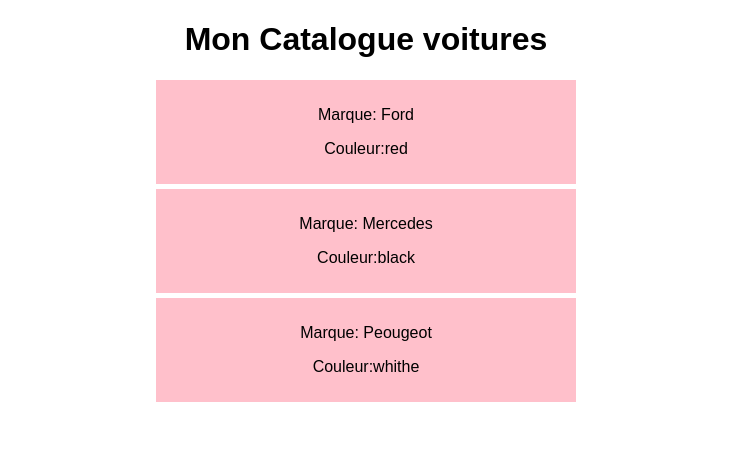
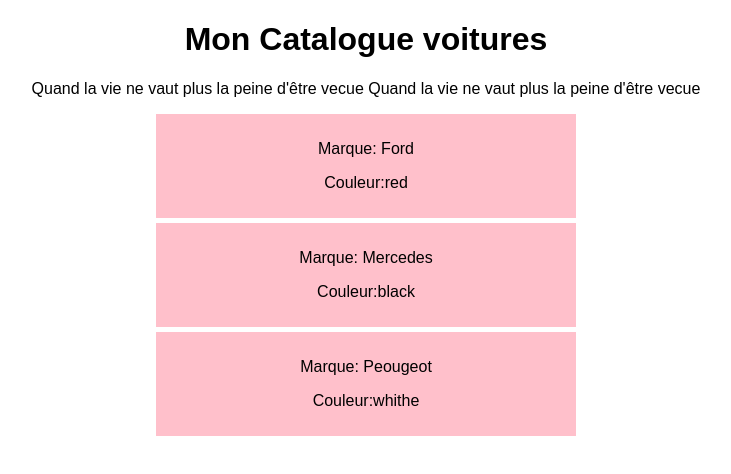
Before and after one commit to Annette-Bwemere-Salama/OkademyReactCours, a React (Create React App) app: page / in a window 1280 px wide. Shown: the top 474 px of the page, without its empty margins (274-1005 px from the left). Built offline with nearby package versions, Linux system fonts and the light colour scheme.

Commit message:
feat:ajout des l'evenement noCopy

```diff
--- a/src/App.js
+++ b/src/App.js
@@ -12,6 +12,7 @@
         {/* <header className="App-header">
           <p>Annette</p>
         </header> */}
+
         <Mycars title={this.state.titre} />
       </div>
     );
--- a/src/components/Mycars.js
+++ b/src/components/Mycars.js
@@ -2,11 +2,18 @@
 import Car from "./Cars";
 
 class Mycars extends Component {
+  noCopy = () => {
+    alert("Annette ne copie pas");
+  };
   render() {
     console.log(this);
     return (
       <div>
         <h1>{this.props.title}</h1>
+        <p onCopy={this.noCopy}>
+          Quand la vie ne vaut plus la peine d'être vecue Quand la vie ne vaut
+          plus la peine d'être vecue
+        </p>
         <Car color="red">Ford</Car>
         <Car color="black">Mercedes</Car>
         <Car color="whithe">Peougeot</Car>
```
